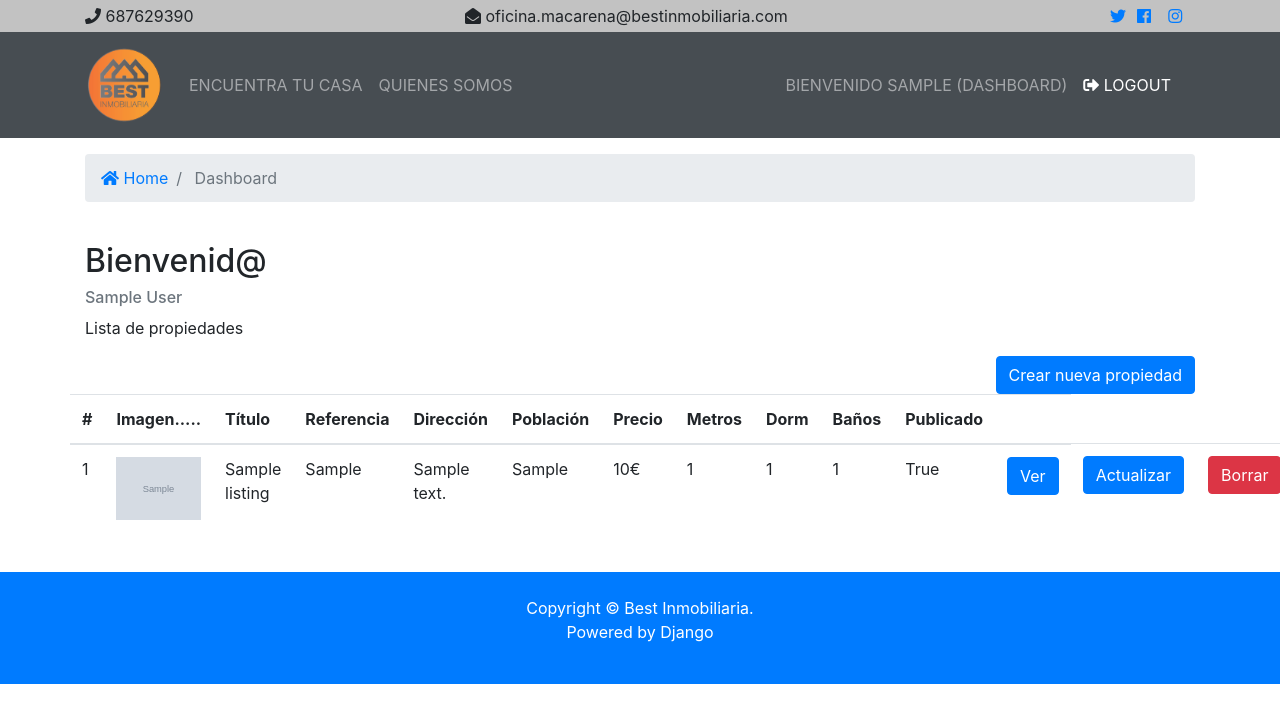
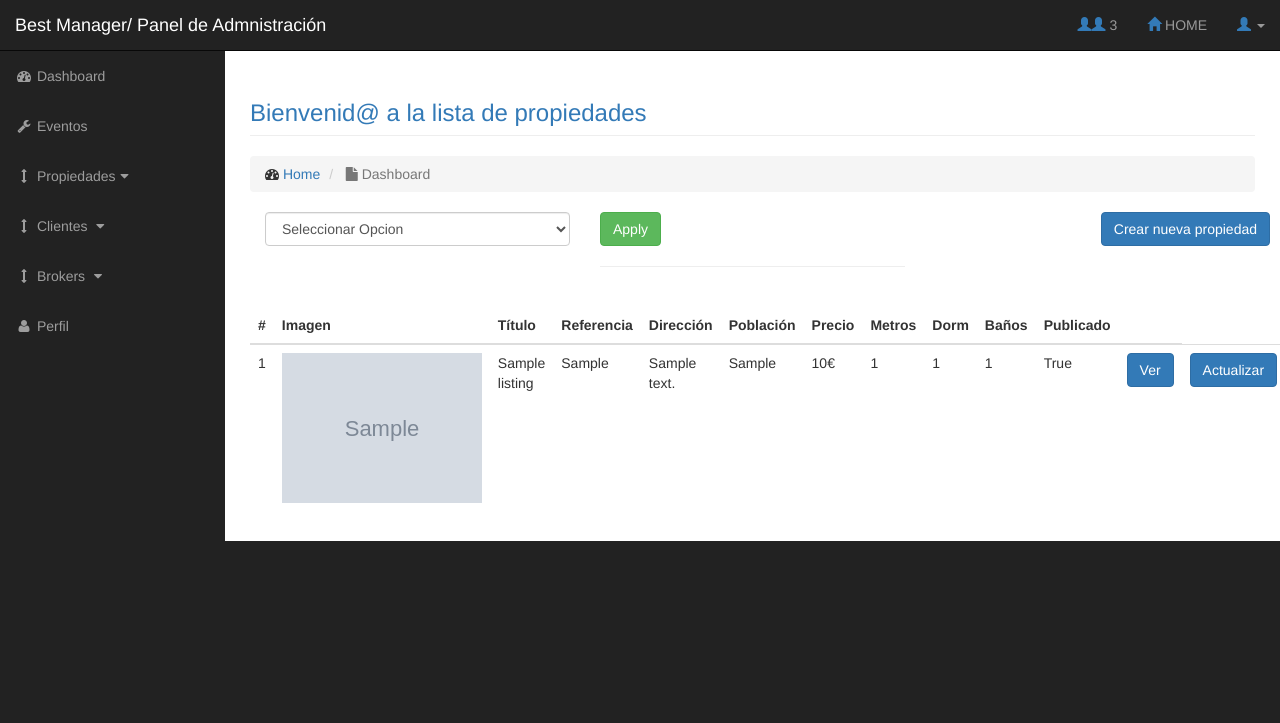
Before and after one commit to amigo2/Goker, a Django app: page /accounts/admin_listings in a window 1280 px wide; the page is wider, and only the part inside the window is pictured. Shown: the top 723 px of that part. Run offline with Django 3.2, Linux system fonts and the light colour scheme; a user stored in the database is signed in; tables that the repository leaves empty hold one stand-in row (values such as "Sample post"); grey boxes marked "Sample" are stand-in pictures; some libraries are stand-ins or nearby versions.

Commit message:
added to the wrong place the Events..

```diff
--- a/accounts/urls.py
+++ b/accounts/urls.py
@@ -1,10 +1,6 @@
 from django.urls import path
 
 from . import views
-
-
-
-
 
 #Paths
 urlpatterns = [
@@ -33,7 +29,9 @@ urlpatterns = [
     # Upsate View
     path('listing_form/<int:pk>/', views.ListingUpdate.as_view(), name='listing_form'),
 
-
     #path route, value to pass, function,
     path('delete/<int:pk>/', views.ListingDelete.as_view(), name='delete_form'),
+
+    #Create Events
+    path('admin_events', views.events, name='admin_events'),
 ]
--- a/accounts/views.py
+++ b/accounts/views.py
@@ -69,7 +69,12 @@ def logout(request):
      if request.method == 'POST':
       auth.logout(request)
       messages.success(request, 'Estas log out')
-     return redirect( 'index')
+     return redirect('index')
+
+
+
+def events(request):
+     return render(request, 'accounts/admin_events.html')
 
 #login decorator
 @login_required(login_url="/login/")
--- /dev/null
+++ b/credentials.json
@@ -0,0 +1 @@
+{"installed":{"client_id":"291208119815-12p2e1il0g1tbg5pd0b1j27g2uf38hu4.apps.googleusercontent.com","project_id":"quickstart-1557955275727","auth_uri":"https://accounts.google.com/o/oauth2/auth","token_uri":"https://oauth2.googleapis.com/token","auth_provider_x509_cert_url":"https://www.googleapis.com/oauth2/v1/certs","client_secret":"l3tHVKKv8UMmT-vuTVI_k1B9","redirect_uris":["urn:ietf:wg:oauth:2.0:oob","http://localhost"]}}
--- a/templates/accounts/admin_listings.html
+++ b/templates/accounts/admin_listings.html
@@ -1,36 +1,68 @@
-{% extends "base.html" %}
+{% load static %}
 
-{% block content %}
+{%  block content %}
+
+<!-- Admin Header -->
+{% include 'accounts/admin_header.html' %}
+
+<div id="wrapper">
+    <!-- Navigation -->
+    {% include 'accounts/admin_navigation.html' %}
+
+    <div id="page-wrapper">
+      <div class="container-fluid">
+         <!-- Page Heading -->
+         <div class="row">
+            <div class="col-lg-12">
+                <h3 class="page-header text-primary">
+                    Bienvenid@ a la lista de propiedades
+
+                    {% if user.is_authenticated %}
+                    <small><{{ user.first_name }} {{ user.last_name }}></small>
+                    {% else %}
+                    <p>You are not in the right place</p>
+                    <p><a href="{% url 'login' %}"></a></p>
+                    {% endif %}
+                </h3>
+                <ol class="breadcrumb">
+                    <li>
+                        <i class="fa fa-dashboard"></i> <a href="{% url 'index' %}">Home</a>
+                    </li>
+                    <li class="active">
+                        <i class="fa fa-file"></i> Dashboard
+                    </li>
+                </ol>
+            </div>
+        </div>
+        <!-- /.row -->
+
+
+        <form action="" method='post'>
+            <table class="table table-bordered table-hover">
+                  <div id="bulkOptionContainer" class="col-xs-4">
+                    <select class="form-control" name="bulk_options" id="">
+                        <option value="">Seleccionar Opcion</option>
+                        <option value="published">Publicar</option>
+                        <option value="draft">Borrador</option>
+                        <option value="delete">Borrar</option>
+                        <option value="clone">Clonar</option>
+                        <option value="delete">Borrar</option>
+                    </select>
+                  </div>
+                  <div class="col-xs-4">
+                      <input type="submit" name="submit" class="btn btn-success" value="Apply">
+
+                          <hr>
+                       </div>
+
+            </form>
 
 
 {% if user.is_authenticated %}
 
-
-  <!-- Breadcrumb -->
-  <section id="bc" class="mt-3">
-        <div class="container">
-          <nav aria-label="breadcrumb">
-            <ol class="breadcrumb">
-              <li class="breadcrumb-item">
-                <a href="{% url 'index' %}">
-                  <i class="fas fa-home"></i> Home</a>
-              </li>
-              <li class="breadcrumb-item active"> Dashboard</li>
-            </ol>
-          </nav>
-        </div>
-      </section>
-<!-- Alerts-->
-{% include 'partials/_alerts.html' %}
+<div class="row">
 
 <!-- Dashboard -->
-<section id="dashboard" class="py-4">
-        <div class="container">
-          <div class="row">
-            <div class="col-md-12">
-                <h2>Bienvenid@</h2>
-                <h6 class="text-secondary">{{ user.first_name }} {{ user.last_name }}</h6>
-                <p>Lista de propiedades</p>
                   <div class="text-right">
                     <a class="btn btn-primary" href="{% url 'listing_form' %}">Crear nueva propiedad</a>
                   </div>
@@ -40,7 +72,7 @@
                 <thead>
                     <tr>
                     <th scope="col">#</th>
-                    <th scope="col">Imagen.....</th>
+                    <th scope="col">Imagen</th>
                     <th scope="col">Título</th>
                     <th scope="col">Referencia</th>
                     <th scope="col">Dirección</th>
@@ -58,7 +90,7 @@
         {% if object_list %}
             {% for listing in object_list %}
             <td>{{ listing.id}}</td>
-            <td><img width="500" src="{{ listing.photo_main.url}}" alt='image'></td>
+            <td><img width="200" src="{{ listing.photo_main.url}}" alt='image'></td>
             <td>{{ listing.title}}</td>
             <td>{{ listing.reference}}</td>
             <td>{{ listing.address}}</td>
@@ -94,3 +126,7 @@
 
 
 {% endblock %}
+</div>
+</div>
+</div>
+</div>
--- a/templates/accounts/admin_navigation.html
+++ b/templates/accounts/admin_navigation.html
@@ -9,14 +9,14 @@
                 <span class="icon-bar"></span>
                 <span class="icon-bar"></span>
             </button>
-            <a class="navbar-brand" href="index.php">Best Manager/ Panel de Admnistración</a>
+            <a class="navbar-brand" href="{% url 'dashboard' %}">Best Manager/ Panel de Admnistración</a>
         </div>
         <!-- Top Menu Items -->
         <ul class="nav navbar-right top-nav">
 
           <!--   <li><a href="">Users Online: <?php //echo users_online(); ?></a></li> -->
 
-            <li><a href=""><span class="glyphicon glyphicon-user text-primary"></span><span class="glyphicon glyphicon-user text-primary"></span> Users Online: </a></li>
+            <li><a href=""><span class="glyphicon glyphicon-user text-primary"></span><span class="glyphicon glyphicon-user text-primary"></span> 3 </a></li>
 
            <li><a href="{% url 'index' %}"><span class="glyphicon glyphicon-home text-primary"></span> HOME</a></li>
 
@@ -33,7 +33,7 @@
                     </li>
                     <li class="divider"></li>
                     <li>
-                        <a href="../includes/logout.php"><i class="fa fa-fw fa-power-off"></i> Log Out</a>
+                        <a href="{% url 'logout' %}"><i class="fa fa-fw fa-power-off"></i> Log Out</a>
                     </li>
                 </ul>
             </li>
@@ -45,36 +45,48 @@
         <div class="collapse navbar-collapse navbar-ex1-collapse">
             <ul class="nav navbar-nav side-nav">
                 <li>
-                    <a href="index.php"><i class="fa fa-fw fa-dashboard"></i> Escritorio</a>
+                    <a href="{% url 'dashboard' %}"><i class="fa fa-fw fa-dashboard"></i> Dashboard</a>
+                </li>
+                <li>
+                    <a href="{% url 'admin_events' %}"><i class="fa fa-fw fa-wrench"></i> Eventos </a>
                 </li>
 
                  <li>
-                    <a href="javascript:;" data-toggle="collapse" data-target="#posts_dropdown"><i class="fa fa-fw fa-arrows-v"></i> Propiedades<i class="fa fa-fw fa-caret-down"></i></a>
-                    <ul id="posts_dropdown" class="collapse">
+                    <a href="javascript:;" data-toggle="collapse" data-target="#property_dropdown"><i class="fa fa-fw fa-arrows-v"></i> Propiedades<i class="fa fa-fw fa-caret-down"></i></a>
+                    <ul id="property_dropdown" class="collapse">
                         <li>
                             <a href="{% url 'admin_listings' %}"> Ver todas las propiedades</a>
                         </li>
                         <li>
-                            <a href="">Añadir Propiedades</a>
+                            <a href="{% url 'listing_form' %}">Añadir Propiedades</a>
                         </li>
                     </ul>
                 </li>
-                <!--<li>
-                    <a href="#"><i class="fa fa-fw fa-wrench"></i> Categorias</a>
-                </li>-->
 
                 <!--<li class="">
                     <a href="comments.php"><i class="fa fa-fw fa-file"></i> Commentarios</a>
                 </li>-->
 
                 <li>
-                    <a href="javascript:;" data-toggle="collapse" data-target="#demo"><i class="fa fa-fw fa-arrows-v"></i> Usuarios <i class="fa fa-fw fa-caret-down"></i></a>
-                    <ul id="demo" class="collapse">
+                    <a href="javascript:;" data-toggle="collapse" data-target="#clients_dropdown"><i class="fa fa-fw fa-arrows-v"></i> Clientes <i class="fa fa-fw fa-caret-down"></i></a>
+                    <ul id="clients_dropdown" class="collapse">
                         <li>
-                            <a href="users.php">Ver todos los Usuarios</a>
+                            <a href="#">Ver todos los Clientes</a>
                         </li>
                         <li>
-                            <a href="users.php?source=add_user">Añadir Usuarios</a>
+                            <a href="#">Añadir cliente </a>
+                        </li>
+                    </ul>
+                </li>
+
+                <li>
+                    <a href="javascript:;" data-toggle="collapse" data-target="#brokers_dropdown"><i class="fa fa-fw fa-arrows-v"></i> Brokers <i class="fa fa-fw fa-caret-down"></i></a>
+                    <ul id="brokers_dropdown" class="collapse">
+                        <li>
+                            <a href="#">Ver todos los Brokers</a>
+                        </li>
+                        <li>
+                            <a href="#">Añadir Broker </a>
                         </li>
                     </ul>
                 </li>
@@ -82,13 +94,6 @@
                 <li>
                     <a href="profile.php"><i class="fa fa-fw fa-user"></i> Perfil</a>
                 </li>
-
-
-
             </ul>
         </div>
-
-
-
-        <!-- /.navbar-collapse -->
     </nav>
```
Also changed, not shown: quickstart.py (added, +52 -0 lines), templates/accounts/admin_events.html (added, +54 -0 lines), templates/accounts/admin_listing.html (+12 -2 lines), templates/accounts/dashboard.html (+6 -35 lines), templates/accounts/listing_form.html (+35 -19 lines), 1 other file.
